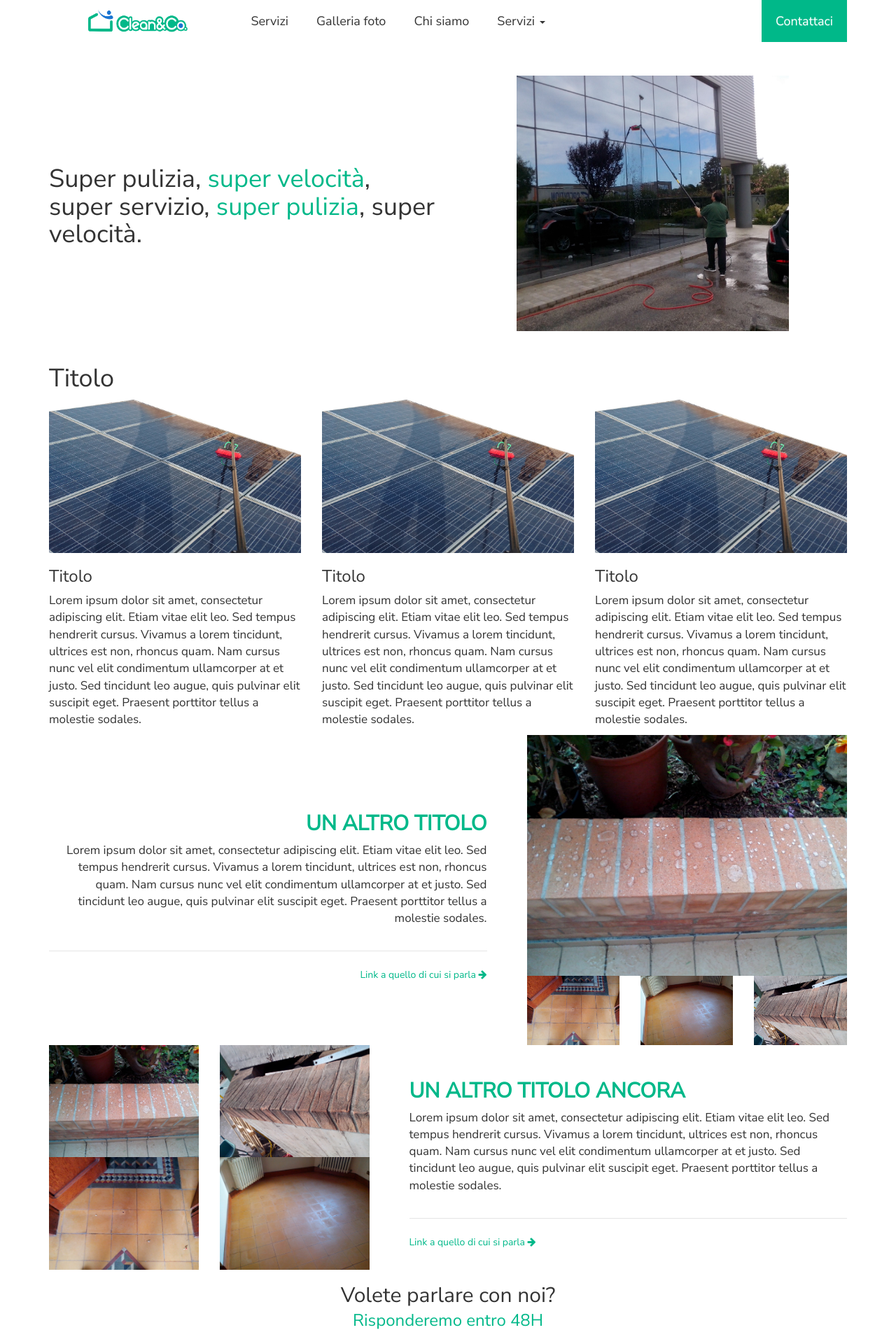
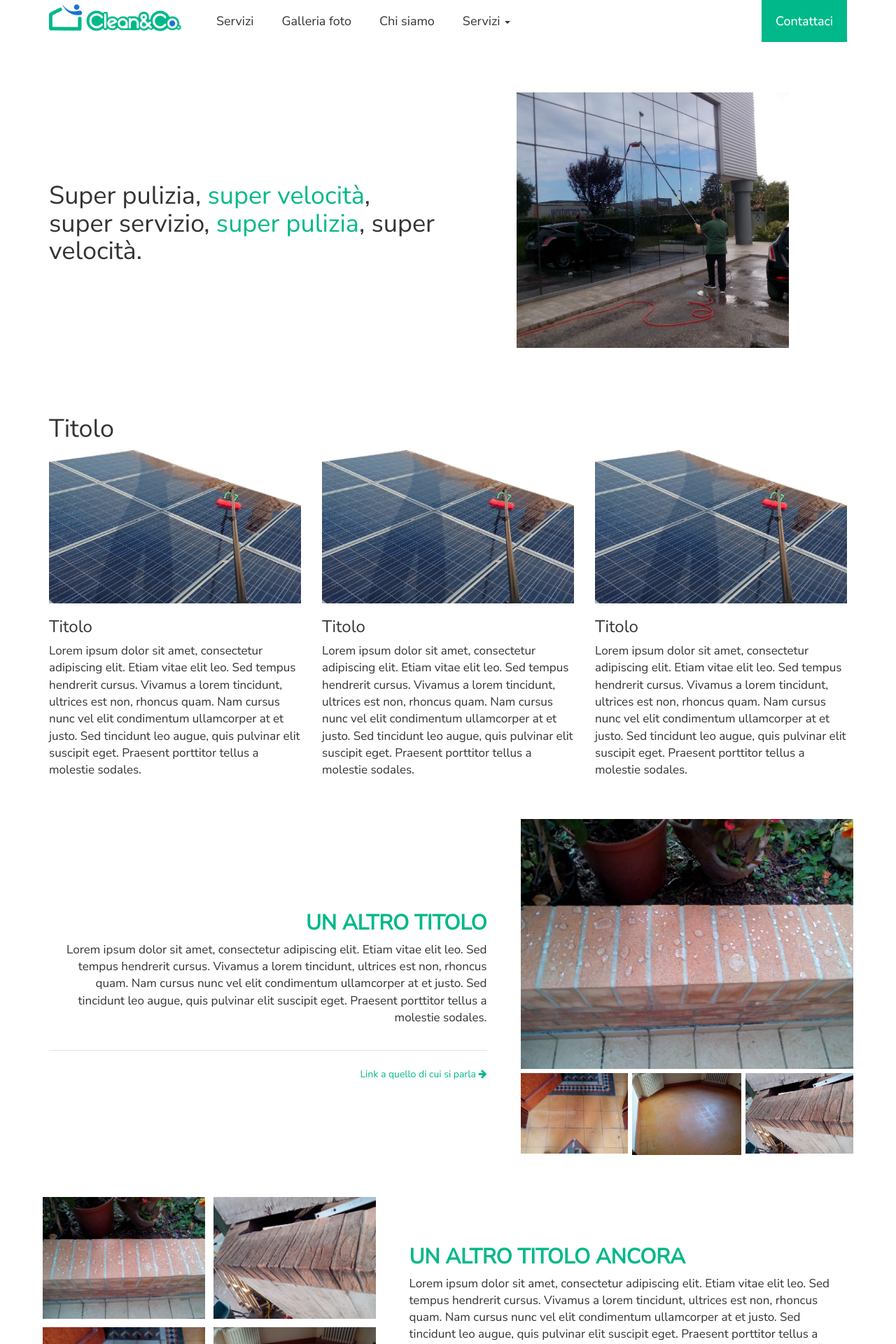
Before and after one commit to indifferentalex/puliandco, a Jekyll site: the page built from index.html, in a window 1280 px wide. Shown: the top 1920 px of the page at 70% size. Built offline with Jekyll 4.4.1, drawn with Linux system fonts in a browser that asks for light colours; nearby versions of some CDN libraries.

Commit message:
Forgot some assets

```diff
--- a/_includes/footer.html
+++ b/_includes/footer.html
@@ -1,22 +1,25 @@
 <div class="row links">
-	<div class="col-md-6"></div>
-	<div class="col-md-2">
+	<div class="col-md-3">
+		<img src="{{ site.baseurl }}/assets/images/clean_and_co_logo.png"/>
+	</div><!--
+	--><div class="col-md-3"></div><!--
+	--><div class="col-md-2">
 		<h4>Link</h4>
 		<ul>
 			<li><a href="#">Servizi</a></li>
 			<li><a href="#">Galleria</a></li>
 			<li><a href="#">Contatti</a></li>
 		</ul>
-	</div>
-	<div class="col-md-2">
+	</div><!--
+	--><div class="col-md-2">
 		<h4>Link</h4>
 		<ul>
 			<li><a href="#">Servizi</a></li>
 			<li><a href="#">Galleria</a></li>
 			<li><a href="#">Contatti</a></li>
 		</ul>
-	</div>
-	<div class="col-md-2">
+	</div><!--
+	--><div class="col-md-2">
 		<h4>Link</h4>
 		<ul>
 			<li><a href="#">Servizi</a></li>
--- a/_includes/header.html
+++ b/_includes/header.html
@@ -8,7 +8,7 @@
         <span class="icon-bar"></span>
         <span class="icon-bar"></span>
       </button>
-      <a class="navbar-brand" href="#"><img class="medium-frame" src="{{ site.baseurl }}/assets/images/clean_and_co_logo.png"/></a>
+      <a class="navbar-brand" href="#"><img src="{{ site.baseurl }}/assets/images/clean_and_co_logo.png"/></a>
     </div>
 
     <!-- Collect the nav links, forms, and other content for toggling -->
--- a/assets/main.css
+++ b/assets/main.css
@@ -11,6 +11,10 @@
 
 .main-content p {
 	font-size: 17px;
+}
+
+.component {
+	padding: 24px 0px;
 }
 
 img {
@@ -64,7 +68,9 @@
 }
 
 .navbar a.navbar-brand img {
-	height: 60px;
+	padding: 5px 15px;
+	margin-right: 15px;
+	height: 50px;
 }
 
 .navbar a {
@@ -146,6 +152,32 @@
 
 .feature-highlight h2 {
 	font-weight: bold;
+}
+
+.feature-highlight .photos .col-md-6 {
+	padding: 6px;
+}
+
+@media only screen and (max-width : 768px) {
+	.feature-highlight .photos .col-md-6 {
+		padding: 8px 16px;
+	}
+}
+
+.feature-highlight .photos .col-md-12 {
+	padding: 0px 6px;
+}
+
+.feature-highlight .photos .col-xs-4 {
+	padding: 6px 3px;
+}
+
+.feature-highlight .photos .col-xs-4:first-child {
+	padding-left: 6px;
+}
+
+.feature-highlight .photos .col-xs-4:last-child {
+	padding-right: 6px;
 }
 
 .feature-highlight.left-aligned .col-md-7 {
@@ -248,6 +280,10 @@
 	text-align: center;
 }
 
+.footer img {
+	margin-top: 10px;
+}
+
 .footer h4 {
 	font-weight: bold;
 }
```
Also changed, not shown: assets/images/before_after.jpg (added), 1 other file.
